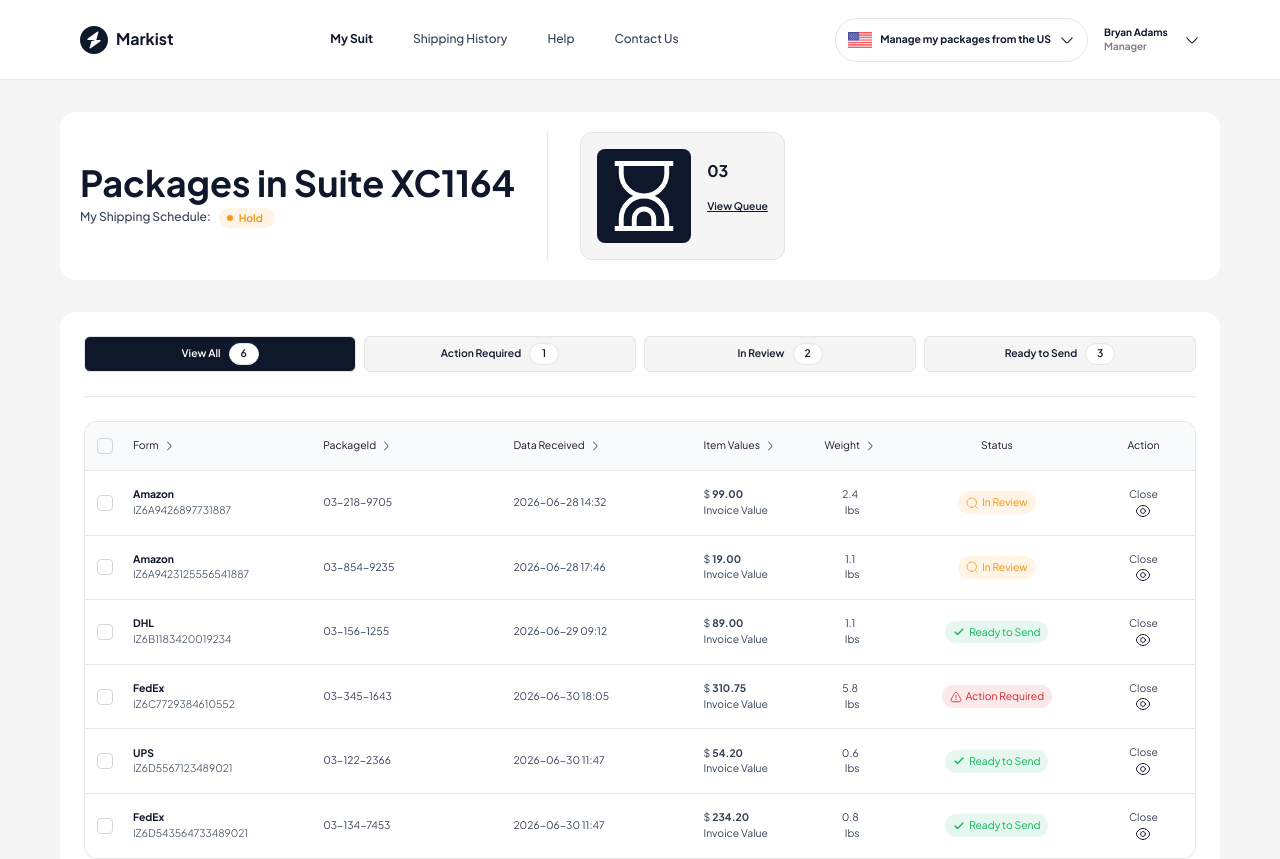
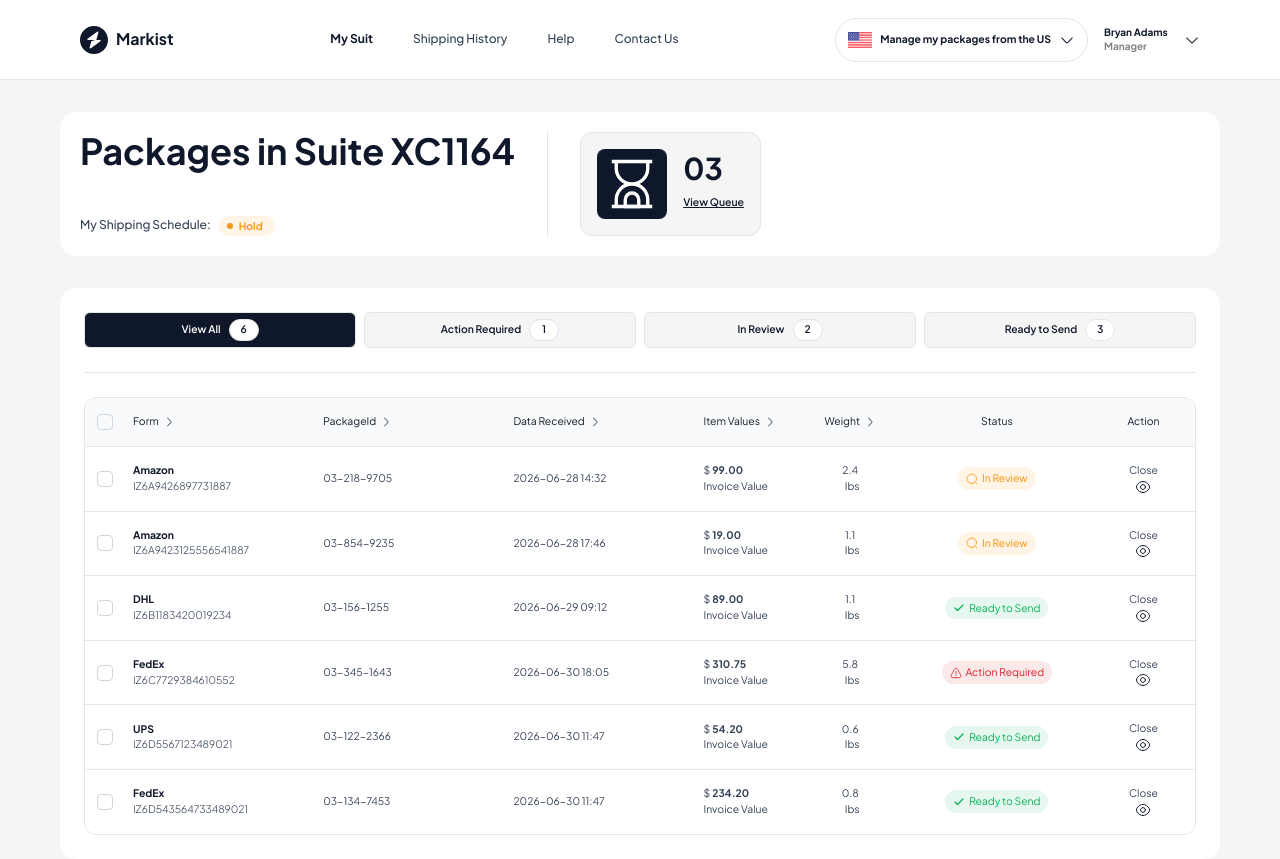
Before and after one commit to moeinmnia80/warehouse, a React (Vite) app in the folder frontend/: page /dashboard/my-suite in a window 1280 px wide. Shown: the top 859 px of the page. Built offline with nearby package versions, Linux system fonts and the light colour scheme.

Commit message:
fix some bugs in dash header and ...

```diff
--- a/frontend/src/feature/dashboard/components/SuiteHeader.tsx
+++ b/frontend/src/feature/dashboard/components/SuiteHeader.tsx
@@ -11,9 +11,9 @@ const SuiteHeader = () => {
   const queue = data.filter((item) => item.status.label === "Ready to Send");
 
   return (
-    <div className="flex h-42 md:h-32">
-      <div className="flex flex-col gap-1 justify-center h-full w-fit border-e border-bo-primary pe-4 sm:pe-8">
-        <h3 className="text-t-primary font-bold text-2xl lg:justify-between lg:text-3xl xl:text-4xl ">
+    <div className="flex h-38 md:h-26">
+      <div className="flex flex-col gap-1 justify-center lg:justify-between h-full w-fit border-e border-bo-primary pe-4 sm:pe-8">
+        <h3 className="text-t-primary font-bold text-2xl lg:text-3xl xl:text-4xl ">
           Packages in Suite XC1164
         </h3>
         <p className="flex flex-col gap-2 lg:flex-row text-t-secondary text-md lg:text-lg font-medium">
@@ -36,11 +36,11 @@ const SuiteHeader = () => {
           <QueueIcon className="size-full stroke-st-primary" />
         </div>
         <div className="flex flex-col md:justify-center text-center md:text-left">
-          <div className="text-t-primary text-lg md:text-2xl font-bold">
+          <div className="text-t-primary text-lg md:text-2xl lg:text-3xl font-bold">
             {"0" + queue.length}
           </div>
           <Button
-            className="text-t-primary text-sm md:text-md font-semibold underline"
+            className="h-fit py-2 text-t-primary text-sm md:text-md font-semibold underline"
             onClick={() => {
               dispatch(changeCategory("Ready to Send"));
             }}
```
